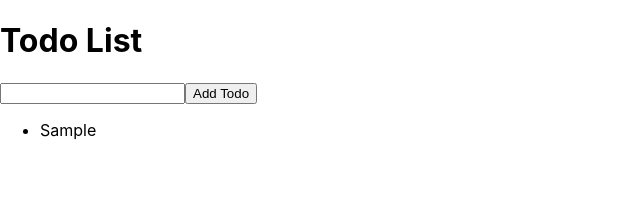
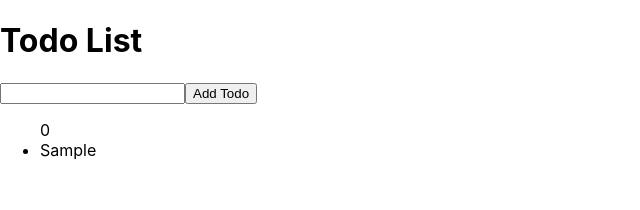
Before and after one commit to SkyHeads/clones-projects, a React (Create React App) app in the folder rick-and-morty/: page / in a window 1280 px wide. Both pictures are taken after typing "Sample" into the empty fields and a click on the button "Add Todo". Shown: the top 210 px of the page, without its empty margins (0-640 px from the left). Built offline with nearby package versions, Linux system fonts and the light colour scheme.

Commit message:
interface itodo render todos

```diff
--- a/rick-and-morty/src/App.tsx
+++ b/rick-and-morty/src/App.tsx
@@ -31,8 +31,9 @@ const App: React.FC = () => {
         <input type="text" value={value} onChange={e => setValue(e.target.value)} required/>
         <button type="submit">Add Todo</button>
       </form>
-      {todos.map(todo => (
-        <ul key={todo.text}>
+      {todos.map((todo: ITodo, index: number) => (
+        <ul key={index}>
+          <span>{index}</span>
           <li>{todo.text}</li>
         </ul>
       ))}
```
